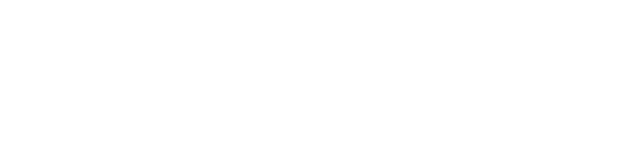
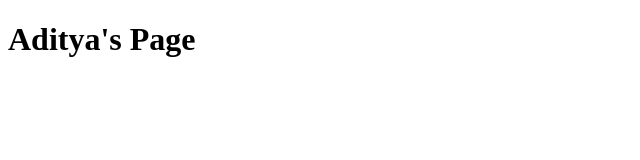
Before and after one commit to aramified/testproject, a plain HTML site: page site/index.html in a window 1280 px wide. Shown: the whole page, without its empty margins (0-640 px from the left). Drawn offline with Linux system fonts and the light colour scheme.

Commit message:
Modification

```diff
--- a/site/index.html
+++ b/site/index.html
@@ -4,6 +4,6 @@
 	<title>Yo Its Aditya</title>
 </head>
 <body>
-
+<h1>Aditya's Page</h1>
 </body>
 </html>
```
